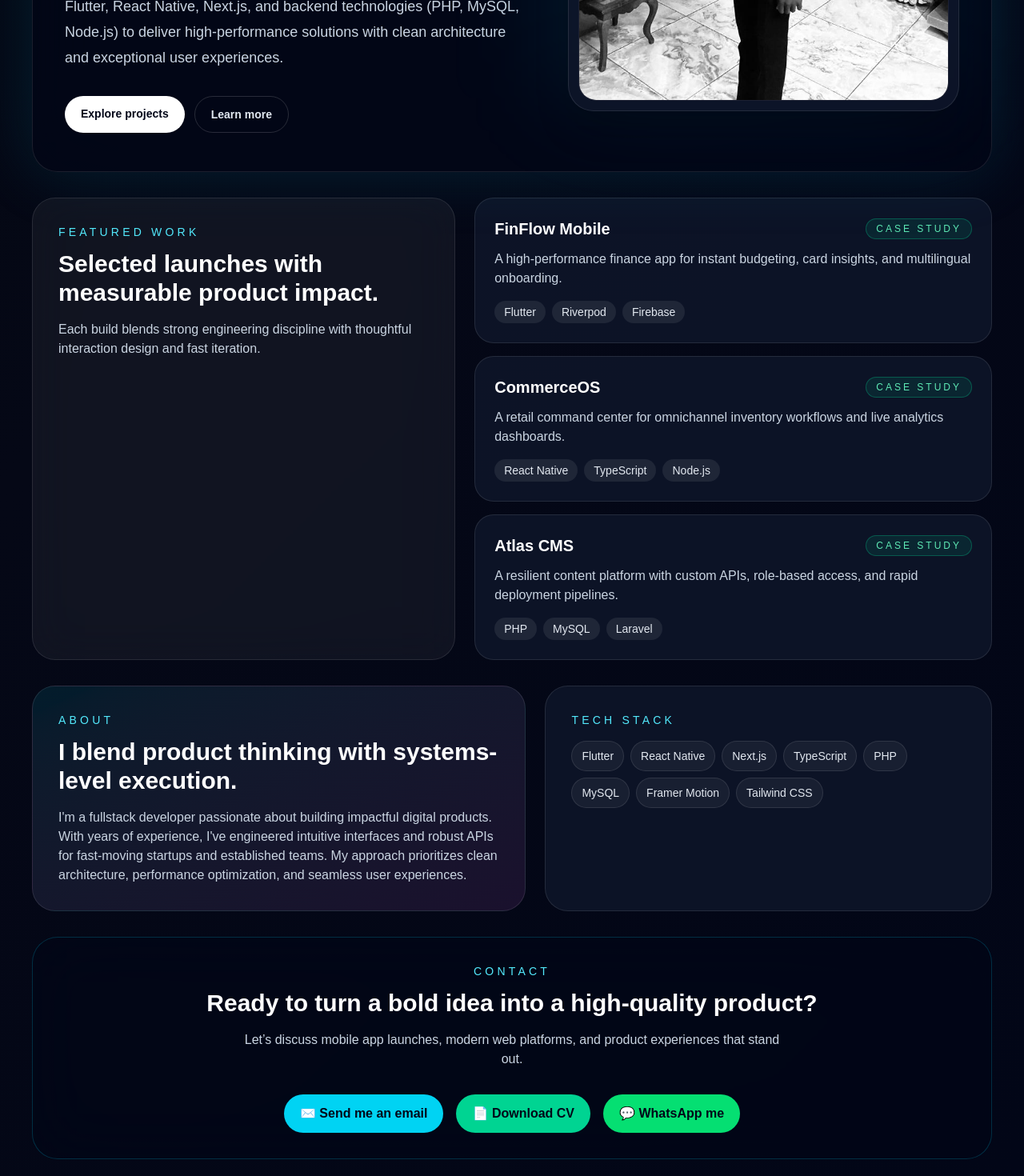
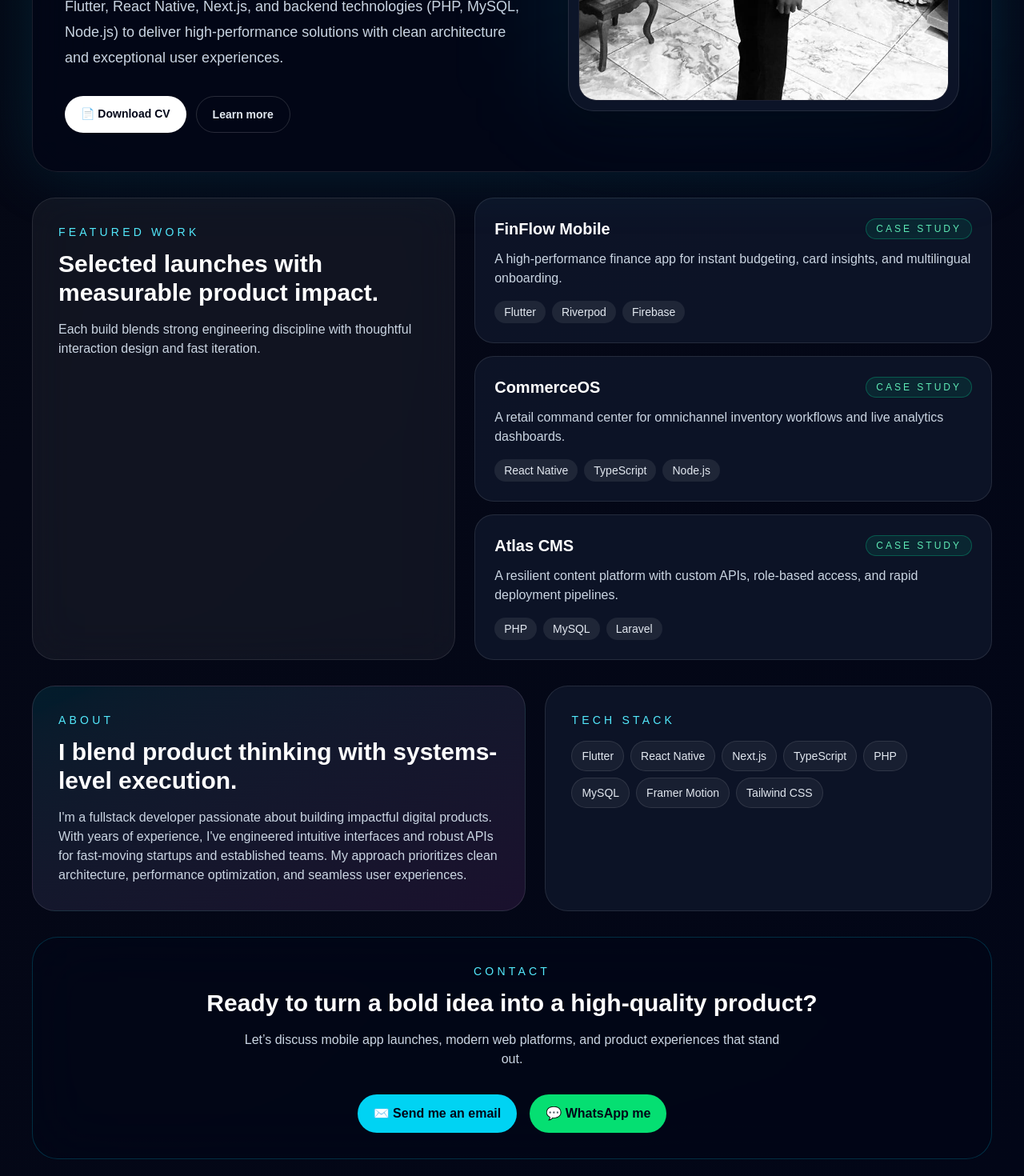
Before and after one commit to nicolasdavidella/portfolio, a Next.js app: page / in a window 1280 px wide. Shown: the part 700-2170 px from the top of the page at 80% size. Built offline with nearby package versions, Linux system fonts and the light colour scheme.

Commit message:
Replace Explore projects button with Download CV button and remove CV from contact section

```diff
--- a/app/page.tsx
+++ b/app/page.tsx
@@ -223,10 +223,11 @@ export default function Home() {
             </p>
             <div className="mt-8 flex flex-wrap gap-3">
               <a
-                href="#projects"
+                href="/Nicolas-CV.pdf"
+                download
                 className={`rounded-full px-5 py-3 text-sm font-semibold transition hover:scale-[1.02] ${isDark ? "bg-white text-slate-950" : "bg-slate-900 text-white"}`}
               >
-                {copy.hero.primaryCta}
+                📄 {language === "en" ? "Download CV" : "Télécharger mon CV"}
               </a>
               <a
                 href="#about"
@@ -360,14 +361,6 @@ export default function Home() {
             </a>
 
             <a
-              href="/Nicolas-CV.pdf"
-              download
-              className={`rounded-full px-5 py-3 font-semibold transition hover:scale-[1.02] ${isDark ? "bg-emerald-400 text-slate-950" : "bg-emerald-600 text-white"}`}
-            >
-              📄 {language === "en" ? "Download CV" : "Télécharger mon CV"}
-            </a>
-
-            <a
               href="https://wa.me/237658643417"
               target="_blank"
               rel="noopener noreferrer"
```
